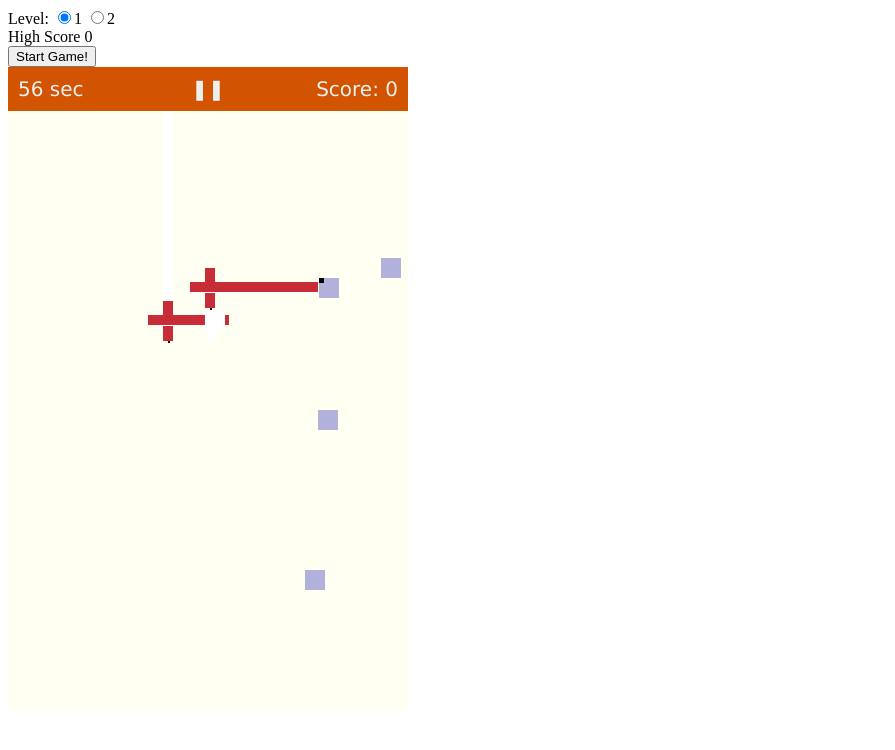
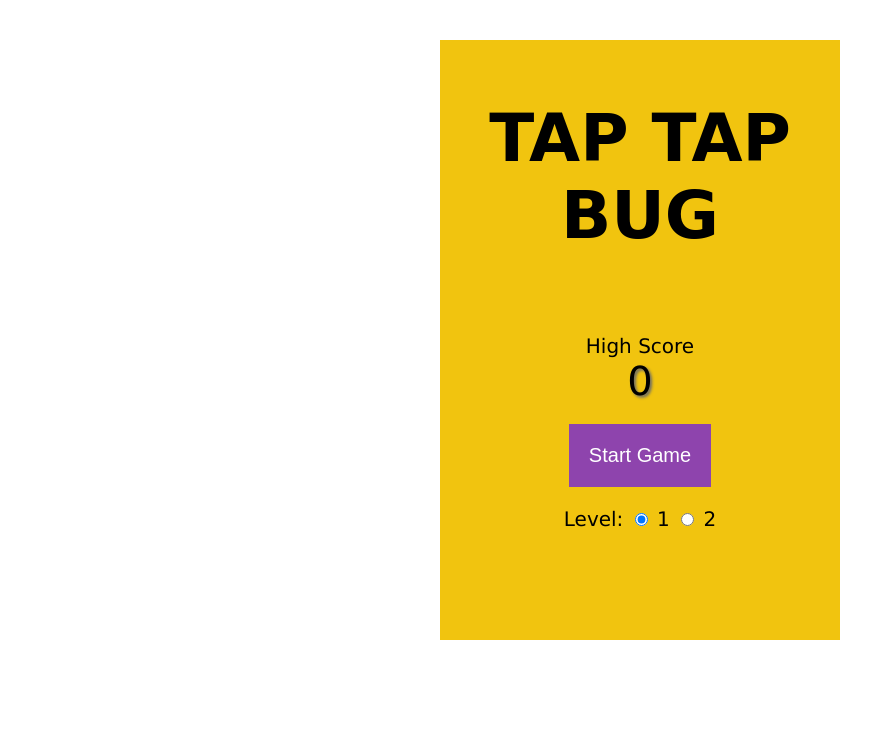
Before and after one commit to eh-am/tap-tap-bug, a plain HTML site: page index.html in a window 1280 px wide. Shown: the whole page, without its empty margins (0-895 px from the left). Drawn offline with Linux system fonts and the light colour scheme; a web font is replaced by a local one.

Commit message:
add a 'beautiful' start page

```diff
--- a/FoodGenerator.js
+++ b/FoodGenerator.js
@@ -9,7 +9,18 @@ var FoodGenerator = (function (){
 		foods.push(newFood);
 		console.log(foods);
 		ctx.fillStyle = "rgba(100, 100, 200, 0.5)";
-		ctx.fillRect(newFood.x, newFood.y, FOOD_WIDTH, FOOD_HEIGHT);
+		//ctx.fillRect(newFood.x, newFood.y, FOOD_WIDTH, FOOD_HEIGHT);
+
+        ctx.save(); // save state
+        ctx.beginPath();
+
+        ctx.translate(newFood.x, newFood.y);
+        ctx.scale(newFood.width, newFood.height);
+        ctx.arc(1, 1, 1, 0, 2 * Math.PI, false);
+
+        ctx.restore(); // restore to original state
+        ctx.stroke();
+
 	}
 
 	function generateFoodPosition(){
--- a/index.html
+++ b/index.html
@@ -4,27 +4,44 @@
 	<meta charset="UTF-8">
 	<title>Document</title>
 
+	<link href='https://fonts.googleapis.com/css?family=Walter+Turncoat' rel='stylesheet' type='text/css'>
+	<link href='https://fonts.googleapis.com/css?family=Indie+Flower' rel='stylesheet' type='text/css'>
 	<link rel="stylesheet" href="style.css">
 </head>
 <body>
+	<div class="container">
 		<div id="start-page">
-		<form action="">
-			<div>
+			<form action="" name="startPageForm" class="startPageForm">
+
+
+				<h1 class="game-title">TAP TAP BUG</h1>
+
+				<div class="high-score">
+					<label for="high-score">High Score</label>
+					<div id="highScore"> 0</div>
+				</div>
+				<button id="startGameButton">Start Game</button>
+
+				<div class="level-select">
 					<label for="level">Level:</label>
 
-				<input type="radio" name="level" value="1" checked="checked" id="level1"><label for="level1">1</label>
-				<input type="radio" name="level" value="2" id="level2"><label for="level2">2</label>
-			</div>
-			<div>
-				<label for="high-score">High Score</label><span id="highScore"> 0</span>
+					<span>
+						<input type="radio" name="level" value="1" checked="checked" id="level1">
+						<label for="level1">1</label>
+					</span>
+					<span>
+						<input type="radio" name="level" value="2" id="level2">
+						<label for="level2">2</label>
+					</span>
 				</div>
 
-			<button id="startGameButton">Start Game!</button>
+
 			</form>
-
+		</div>
 	</div>
 
-	<div id="game-wrapper">
+	<div id="game-wrapper" class="hide">
+		<div class="container">
 			<div id="info-bar">
 				<div id="timer"><span id="timer-content"></span><label for="timer"> sec</label></div>
 				<div id="pause-play">&#10074;&#10074;</div>
@@ -32,6 +49,7 @@
 			</div>
 			<canvas id="game"></canvas>
 		</div>
+	</div>
 
 	<script src="FoodGenerator.js"></script>
 	<script src="script.js"></script>
--- a/script.js
+++ b/script.js
@@ -21,10 +21,17 @@ var gamePaused = false;
 var startButton = document.getElementById("startGameButton");
 startButton.addEventListener("click", function (e){
 	e.preventDefault();
+	document.getElementById("game-wrapper").className = "";
 	console.log("started");
-	//startGame();
+	var selectedLevel = getSelectedLevel();
+	document.getElementById("start-page").className = "hide";
+	startGame();
 });
 
+function getSelectedLevel(){
+	var selectedValue = document.startPageForm['level'].value;
+	return selectedValue;
+}
 
 
 
@@ -314,4 +321,4 @@ function getRandomNum(min, max){
 }
 
 
-startGame();
+//startGame();
--- a/style.css
+++ b/style.css
@@ -1,19 +1,72 @@
 *, *:before, *:after {
   box-sizing: border-box;
+}
+
+.container{
+	max-width: 400px;
+	margin: 0 auto;
+}
+
+body{
+	font-family: Verdana, sans-serif;
+	font-size: 20px;
+}
+
+#start-page{
+	background: #f1c40f;
+	height: 600px;
+	width: 400px;
+	position: relative;
+	margin: 40px 0;
+}
+
+.startPageForm{
+	text-align: center;
+	color: #000;
+}
+.startPageForm button{
+	padding: 20px;
+	font-size: 20px;
+	border: 0;
+	background: #8e44ad;
+	color: white;
+}
+.game-title{
+	font-family: 'Walter Turncoat', cursive;
+	font-size: 66px;
+	padding: 60px 0;
+	margin: 0;
+}
+.level-select{
+	padding: 20px 0;
+}
+.level-select span{
+
+}
+.high-score{
+	padding: 20px;
+}
+.high-score > div{
+	font-size: 40px;
+	text-shadow: 2px 2px 3px #696969;
 }
 
 #info-bar {
 	display: -webkit-flex;
 	display: flex;
-	background-color: #d35400;
-	color: #ecf0f1;
-	font-size: 20px;
+	background-color: #f39c12;
+	color: white;
+
 	width: 400px;
 	padding: 10px;
-	font-family: Verdana, sans-serif;
+
 }
 #timer, #pause-play, #score{
 	flex: 1;
 }
 #pause-play{ text-align: center; cursor: pointer;}
 #score{ text-align: right; }
+
+.hide{
+	display: none;
+}
```
Lines whose indentation alone changed are shown as unchanged.
